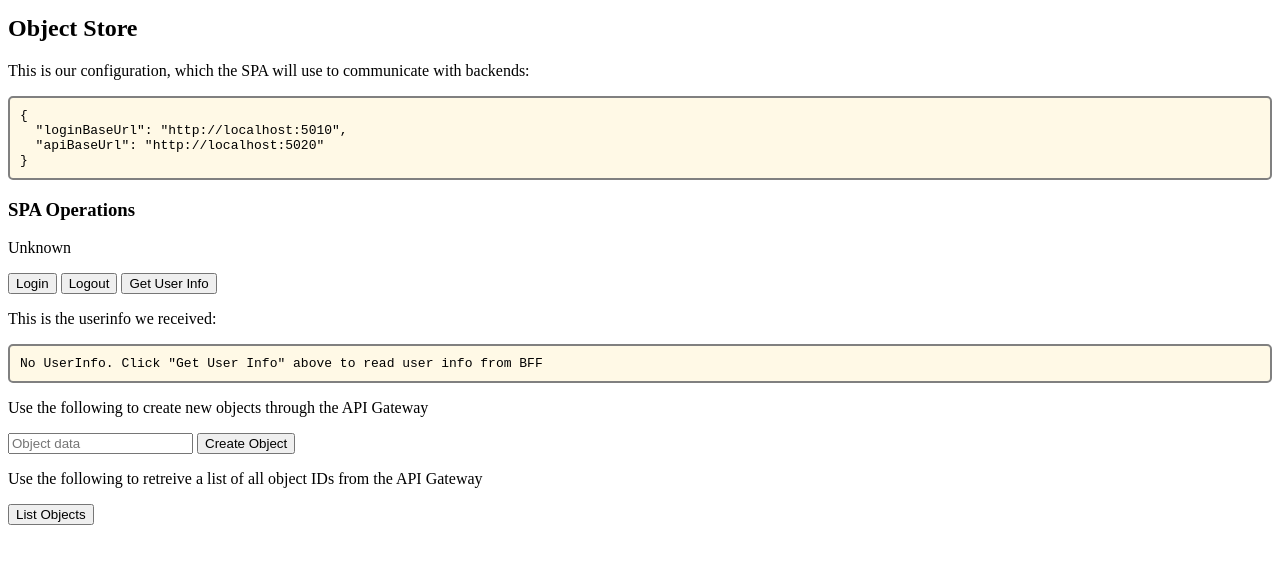
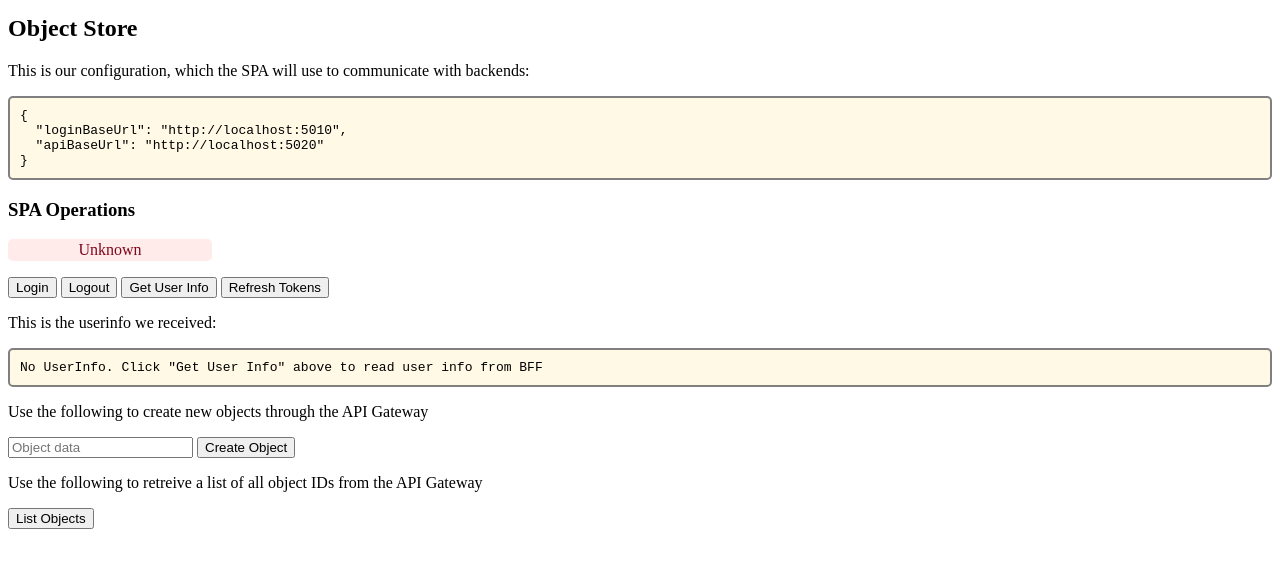
Before and after one commit to michaelvl/oidc-bff-apigw-workshop, a plain HTML site: page spa/dist/index.html in a window 1280 px wide. Shown: the part 72-640 px from the top of the page. Drawn offline with nearby package versions, Linux system fonts and the light colour scheme.

Commit message:
Logged in colour styling

```diff
--- a/spa/dist/index.html
+++ b/spa/dist/index.html
@@ -14,12 +14,13 @@
 
     <h3>SPA Operations</h3>
 
-    <p><b><div id="loginState"></div></b></p>
+    <p><b><div id="loginState" class="boxed boxed-red"></div></b></p>
 
     <div class='row'>
       <button id='doLogin'>Login</button>
       <button id='doLogout'>Logout</button>
       <button id='doGetUserInfo'>Get User Info</button>
+      <button id='doRefreshTokens'>Refresh Tokens</button>
     </div>
 
     <p>This is the userinfo we received:</p>
--- a/spa/dist/js/app.js
+++ b/spa/dist/js/app.js
@@ -47,6 +47,11 @@ const doBFFLogin = async () => {
     location.href = data['authRedirUrl']
 }
 
+const doBFFRefresh = async () => {
+    data = await doBFFRequest('POST', '/refresh', null);
+    console.log('Refresh data', data);
+}
+
 const doBFFLogout = async () => {
     data = await doBFFRequest('GET', '/logout', null);
     console.log('Logout data', data);
@@ -57,9 +62,9 @@ const doBFFPageLoad = async (pageUrl) => {
     data = await doBFFRequest('POST', '/pageload', {pageUrl});
     console.log('Pageload data', data);
     if (data && 'loggedIn' in data && data['loggedIn']) {
-	$('#loginState').html('Logged in (click "Get User Info" for more user data)');
+	$('#loginState').html('Logged in (click "Get User Info" for more user data)').removeClass('boxed-red').addClass('boxed-green');
     } else {
-	$('#loginState').html('Not logged in');
+	$('#loginState').html('Not logged in').removeClass('boxed-green').addClass('boxed-red');
     }
     if (data && 'handledAuth' in data && data['handledAuth']) {
 	// The pageload finished the login, clear code from location
@@ -110,6 +115,7 @@ window.addEventListener('load', () => {
     $('#doLogin').click(doBFFLogin);
     $('#doLogout').click(doBFFLogout);
     $('#doGetUserInfo').click(doBFFGetUserInfo);
+    $('#doRefreshTokens').click(doBFFRefresh);
     $('#doAPIWrite').click(doAPIWrite);
     $('#doAPIListObjects').click(doAPIListObjects);
 
--- a/spa/dist/style.css
+++ b/spa/dist/style.css
@@ -11,12 +11,24 @@
   background-color: #fff9e6;
   border: 2px solid grey;
   border-radius: 5px;
-  padding-top: 10px;
-  padding-right: 10px;
-  padding-bottom: 10px;
-  padding-left: 10px;
+  padding: 10px;
   word-wrap: break-word;
   margin-bottom: 8px;
+}
+.boxed {
+  border-radius: 5px;
+  padding: 2px;
+  margin-bottom: 2px;
+  width: 200px;
+  text-align: center;
+}
+.boxed-green {
+  background-color: #dafbe1;
+  color: #116329;
+}
+.boxed-red {
+  background-color: #ffebe9;
+  color: #82071e;
 }
 .verbatim {
   white-space: pre-wrap;
```
